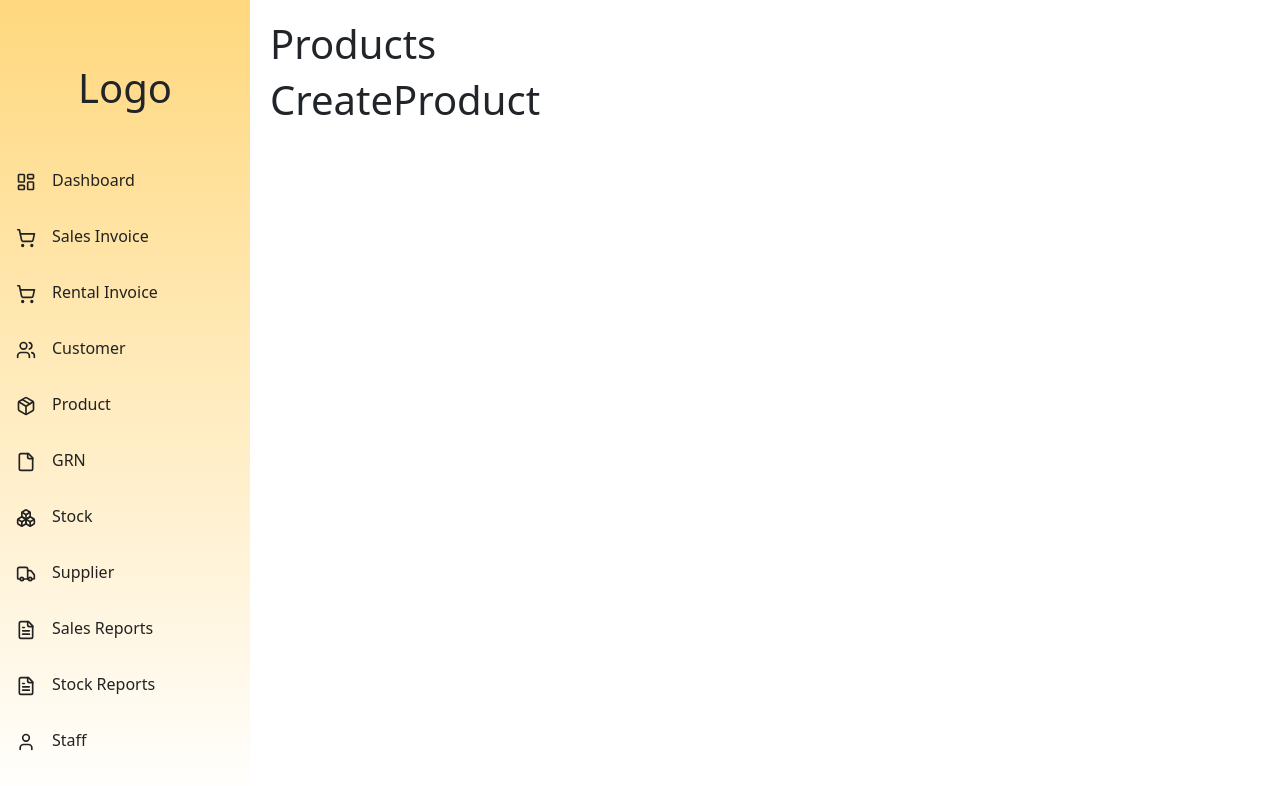
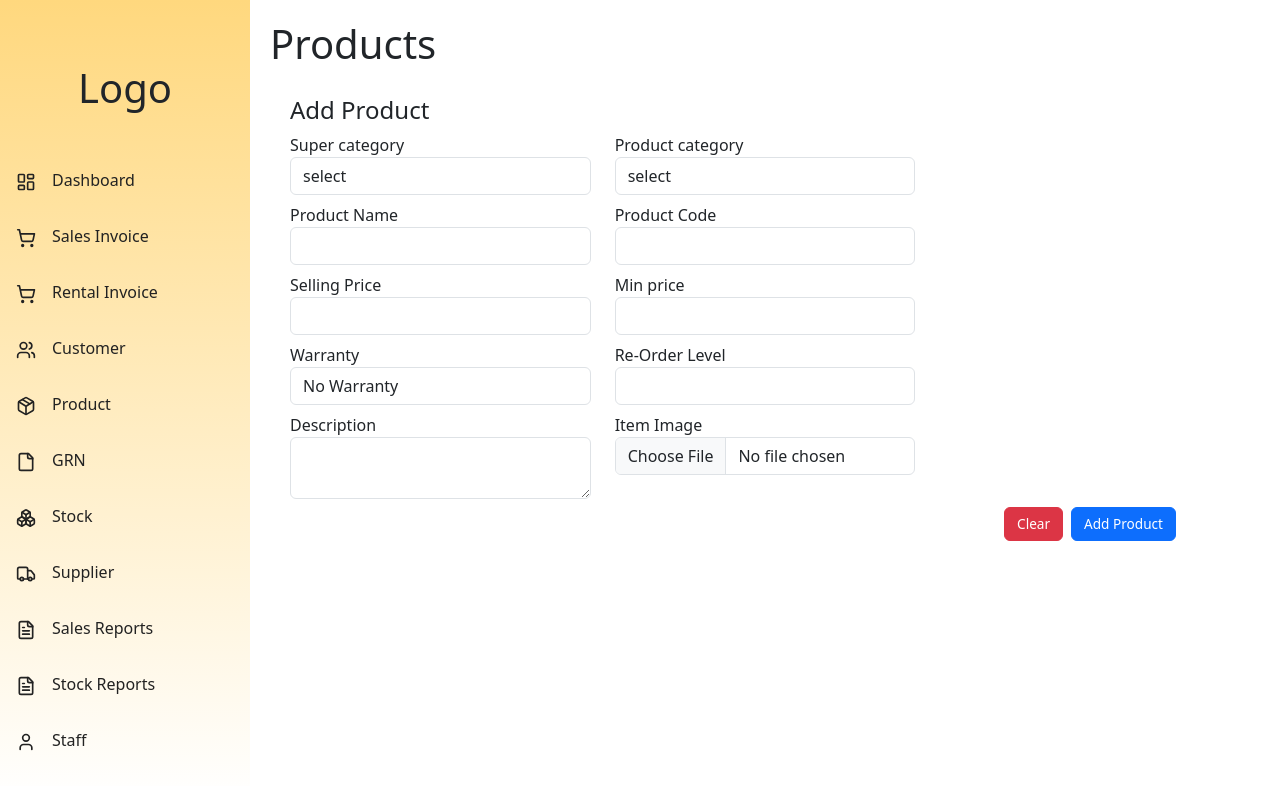
Before and after one commit to KavinduLakshika/Pos-System, a React (Create React App) app in the folder frontend/: page /product/create in a window 1280 px wide. Shown: the top 786 px of the page. Built offline with nearby package versions, Linux system fonts and the light colour scheme.

Commit message:
create product

```diff
--- a/frontend/src/components/CustomerPages/CustomerList.jsx
+++ b/frontend/src/components/CustomerPages/CustomerList.jsx
@@ -58,6 +58,7 @@ const CustomerList = () => {
 
   return (
     <div>
+      <div className="scrolling-container">
       <h4>Customer List</h4>
 
       <Table
@@ -84,6 +85,7 @@ const CustomerList = () => {
           }} />
       </Modal>
     </div>
+    </div>
   );
 };
 
--- a/frontend/src/components/CustomerPages/JobDuePayment.jsx
+++ b/frontend/src/components/CustomerPages/JobDuePayment.jsx
@@ -1,9 +1,23 @@
-import React from 'react'
+import React, { useState } from 'react';
+import Table from '../Table/Table'
 
 const JobDuePayment = () => {
+
+  const [data,] = useState([
+    [],
+  ]);
+  const Columns = ["Job Id", 'Job Date', 'Customer', 'Invoice Amount','Due Amount','Creadit Age'];
+
   return (
     <div>
-      <h1>JobDuePayment</h1>
+      <div className="scrolling-container">
+        <h1>JobDuePayment</h1>
+        <Table
+            data={data}
+            columns={Columns}
+            showButton={false}
+          />
+      </div>
     </div>
   )
 }
--- a/frontend/src/components/CustomerPages/SaleDuePayment.jsx
+++ b/frontend/src/components/CustomerPages/SaleDuePayment.jsx
@@ -1,9 +1,23 @@
-import React from 'react'
+import React, { useState } from 'react';
+import Table from '../Table/Table'
 
 const SaleDuePayment = () => {
+
+
+  const [data,] = useState([
+    [],
+  ]);
+  const Columns = ["Invoice Id", 'Invoice Date', 'Customer', 'Invoice Amount','Paid Amount','Due Amount','Creadit Age'];
   return (
     <div>
-      <h1>SaleDuePayment</h1>
+      <div className="scrolling-container">
+        <h1>JobDuePayment</h1>
+        <Table
+            data={data}
+            columns={Columns}
+            showButton={false}
+          />
+      </div>
     </div>
   )
 }
--- a/frontend/src/components/ProductPages/CreateProduct.jsx
+++ b/frontend/src/components/ProductPages/CreateProduct.jsx
@@ -1,8 +1,138 @@
-import React from 'react'
+import React, { useState } from 'react'
 
 const CreateProduct = () => {
+
+  const [formData, setFormData] = useState({
+    superCategory: 'select',
+    productCategory: 'select',
+    productName: '',
+    productCode: '',
+    productCode: '',
+    sellingPrice: '',
+    minPrice: '',
+    warranty: '',
+    reOrderLevel: '',
+    description: '',
+    label: '',
+  });
+  const handleChange = (e) => {
+    const { name, value } = e.target;
+    setFormData({ ...formData, [name]: value });
+  };
+
+
+  const handleSubmit = (e) => {
+    e.preventDefault();
+    console.log(formData);
+  };
+
+  const [image, setImage] = useState(null);
+  const [preview, setPreview] = useState('');
+
+  const handleImageChange = (e) => {
+    const file = e.target.files[0];
+    if (file) {
+      setImage(file);
+      const reader = new FileReader();
+      reader.onloadend = () => {
+        setPreview(reader.result);
+      };
+      reader.readAsDataURL(file);
+    }
+  };
+
   return (
-    <div><h1>CreateProduct</h1></div>
+    <div>
+      <div className="scrolling-container">
+        <h4>Add Product</h4>
+        <form action="" onSubmit={handleSubmit}>
+
+          <div className="row">
+            <div className="product-details col-md-4 mb-2">
+              <label htmlFor="">Super category</label>
+              <select name="superCategory" value={formData.superCategory} onChange={handleChange} id="" className="form-control">
+                <option value="1">select</option>
+                <option value="2">cat1</option>
+                <option value="3">cat2</option>
+              </select>
+            </div>
+            <div className="product-details col-md-4 mb-2">
+              <label htmlFor="">Product category</label>
+              <select name="producCategory" id="" onChange={handleChange} className="form-control">
+                <option value="1">select</option>
+                <option value="2">procat1</option>
+                <option value="3">procat2</option>
+              </select>
+            </div>
+          </div>
+
+          <div className="row">
+            <div className="product-details col-md-4 mb-2">
+              <label htmlFor="">Product Name</label>
+              <input type="text" name='name' id='' value={formData.productName} className='form-control' />
+            </div>
+            <div className="product-details col-md-4 mb-2">
+              <label htmlFor="">Product Code</label>
+              <input type="text" name='code' id='' value={formData.productCode} className='form-control' />
+            </div>
+          </div>
+
+          <div className="row">
+            <div className="product-details col-md-4 mb-2">
+              <label htmlFor="">Selling Price</label>
+              <input type="number" name='sellingPrice' id='' value={formData.sellingPrice} className='form-control' />
+            </div>
+            <div className="product-details col-md-4 mb-2">
+              <label htmlFor="">Min price</label>
+              <input type="number" name='minPrice' id='' value={formData.minPrice} className='form-control' />
+            </div>
+          </div>
+
+          <div className="row">
+            <div className="product-details col-md-4 mb-2">
+              <label htmlFor="">Warranty</label>
+              <select name='minPrice' id='' value={formData.minPrice} className='form-control' onChange={handleChange} >
+                <option value="1">No Warranty</option>
+                <option value="1">3 Months</option>
+                <option value="1">6 Months</option>
+              </select>
+            </div>
+            <div className="product-details col-md-4 mb-2">
+              <label htmlFor="">Re-Order Level</label>
+              <input type="number" name='reOrderLevel' id='' value={formData.reOrderLevel} className='form-control' />
+            </div>
+          </div>
+
+          <div className="row">
+            <div className="product-details col-md-4 mb-2">
+              <label htmlFor="">Description</label>
+              <textarea name='minPrice' id='' value={formData.description} className='form-control' rows={2}></textarea>
+            </div>
+            <div className="product-details col-md-4 mb-2">
+              <label htmlFor="">Item Image</label>
+              <input type="file" name='minPrice' id='' accept="image/*" onChange={handleImageChange} className='form-control' />
+              {preview && (
+              <div style={{ margin: '10px auto' }}>
+                <img src={preview} alt="Preview" style={{ width: '300px', height: 'auto' }} />
+              </div>
+              )}
+            </div>
+          </div>
+          {/* <div className="product-details">
+            <label htmlFor="">Product Name</label>
+            <select name="" id="">
+              <option value=""></option>
+            </select>
+          </div> */}
+          <div className="sales-addbtn d-grid d-md-flex me-md-2 justify-content-end px-5">
+            <button type='reset' className="btn btn-danger btn-md">Clear</button>
+            <button className="btn btn-primary btn-md">Add Product</button>
+          </div>
+        </form>
+
+
+      </div>
+    </div>
   )
 }
 
```
